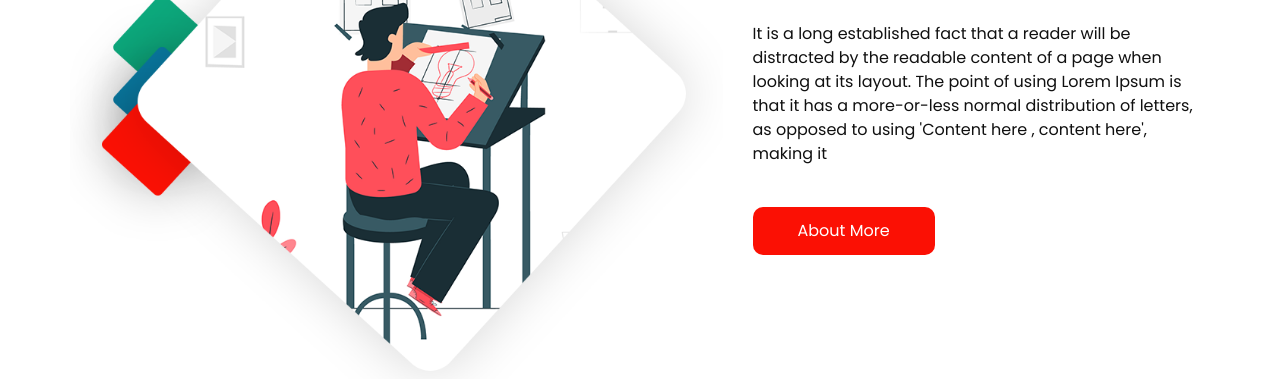
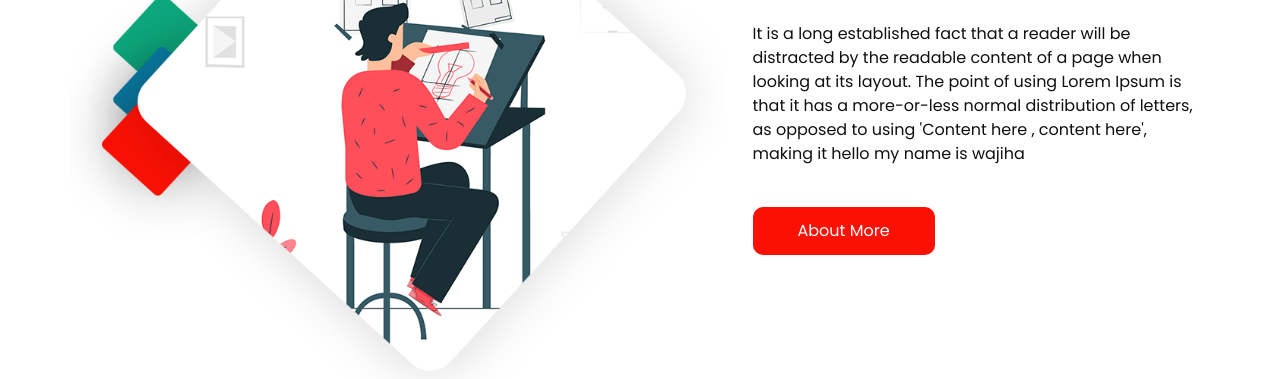
Before and after one commit to wajihaansari123/attempt100.github.io, a plain HTML site: page about.html in a window 1280 px wide. Shown: the part 421-800 px from the top of the page. Drawn offline with nearby package versions, Linux system fonts and the light colour scheme.

Commit message:
Name updated

```diff
--- a/about.html
+++ b/about.html
@@ -149,7 +149,7 @@
               by the readable content of a page when looking at its layout.
               The point of using Lorem Ipsum is that it has a more-or-less
               normal distribution of letters, as opposed to using 'Content
-              here , content here', making it
+              here , content here', making it hello my name is wajiha
             </p>
             <div>
               <a href="">
```
